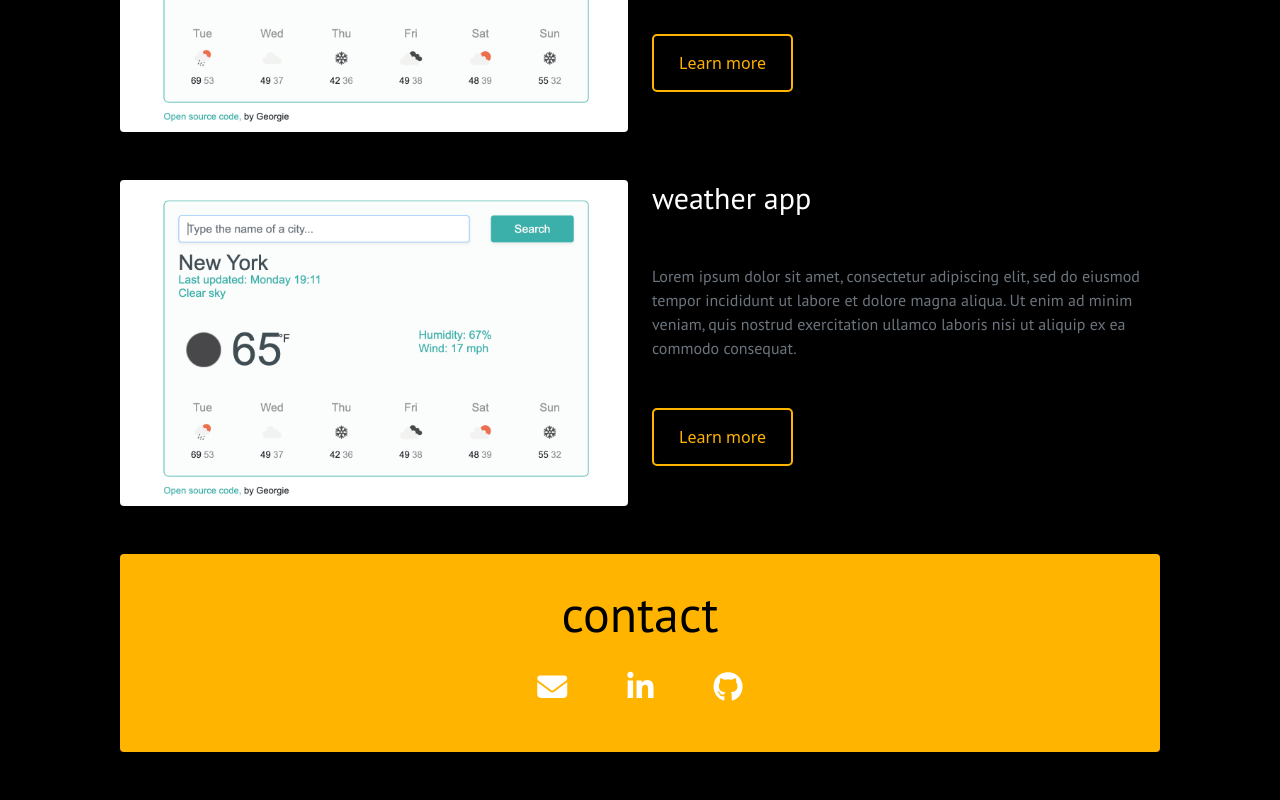
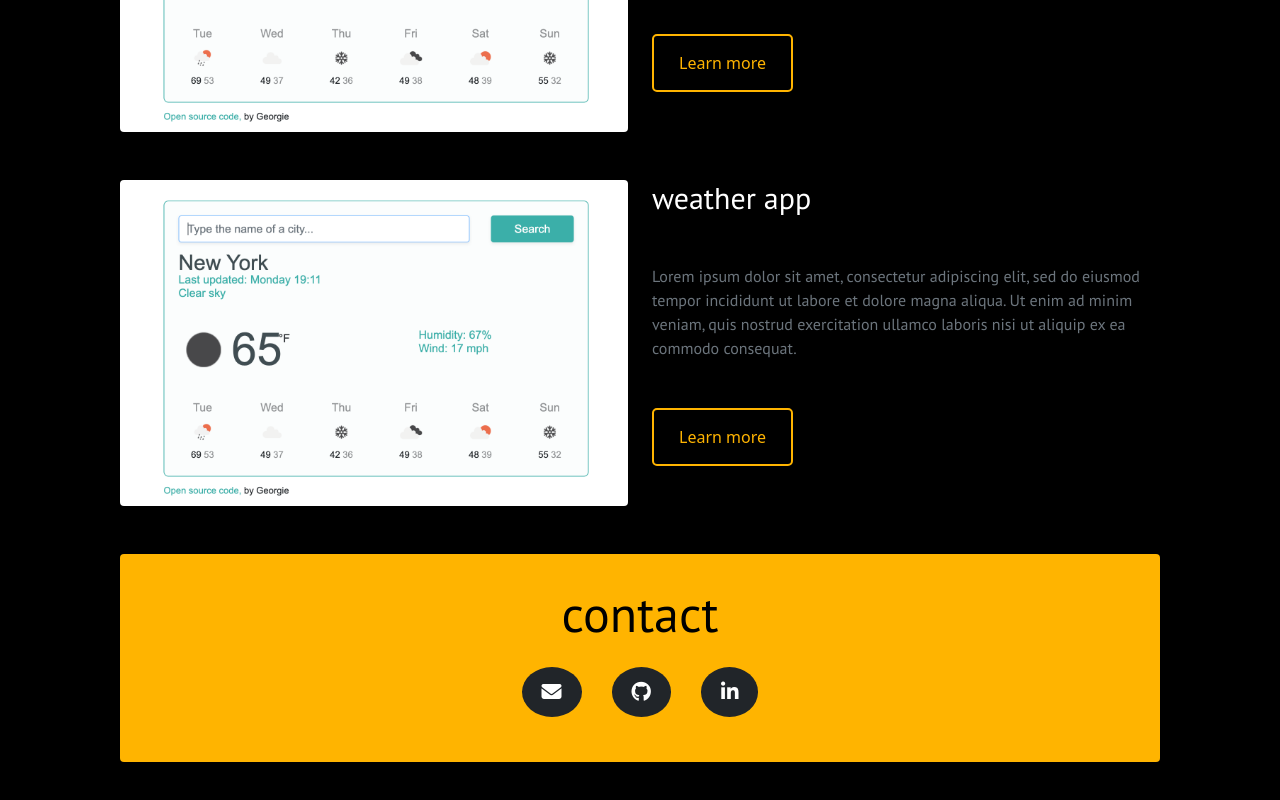
Before and after one commit to geebee22202/real-portfolio-project, a plain HTML site: page index.html in a window 1280 px wide. Shown: the part 1850-2650 px from the top of the page. Drawn offline with nearby package versions, Linux system fonts and the light colour scheme.

Commit message:
changed contact icons

```diff
--- a/index.html
+++ b/index.html
@@ -60,7 +60,10 @@
       >
         <span class="navbar-toggler-icon"></span>
       </button>
-      <div class="collapse navbar-collapse justify-content-lg-end" id="navbarNavAltMarkup">
+      <div
+        class="collapse navbar-collapse justify-content-lg-end"
+        id="navbarNavAltMarkup"
+      >
         <div class="navbar-nav">
           <a class="nav-item nav-link" href="#about">about</a>
           <a class="nav-item nav-link" href="#projects">projects</a>
@@ -168,15 +171,15 @@
       </div>
       <div class="contact rounded text-center" id="contact">
         <h2>contact</h2>
-        <div class="social-links d-flex justify-content-center">
+        <div class="socials d-flex justify-content-center">
           <a href="mailto:adolphegeorgie@gmail.com" target="_blank">
-            <i class="fa fa-solid fa-envelope"></i>
+            <i class="social-link fa fa-solid fa-envelope"></i>
           </a>
           <a href="">
-            <i class="fa fa-brands fa-linkedin"></i>
+            <i class="social-link fa fa-brands fa-github"></i>
           </a>
           <a href="">
-            <i class="fa fa-brands fa-github"></i>
+            <i class="social-link fa fa-brands fa-linkedin"></i>
           </a>
         </div>
       </div>
--- a/styles/portfolio.css
+++ b/styles/portfolio.css
@@ -145,14 +145,22 @@ ul {
   padding: 20px 30px;
 }
 
-.fa {
+
+.social-link {
   display: block;
   justify-content: center;
-  padding: 20px 30px;
+  padding: 15px 20px;
+  margin: 15px;
+  border-radius: 50%;
+  background-color: #212529;
+  font-size: 20px;
+
 }
 
-.fa:hover {
+.social-link:hover,
+.social-link:focus {
   color: black;
+  background-color: white;
 }
 
 @media (max-width: 800px) {
```
